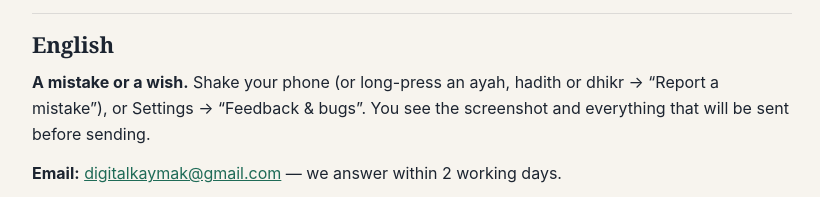
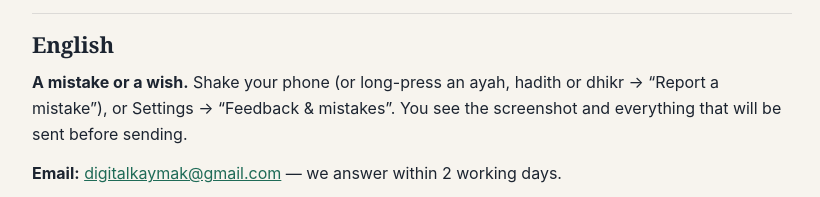
Before and after one commit to be2clack/sirat-privacy, a plain HTML site: page support.html in a window 1280 px wide. Shown: the part 887-1084 px from the top of the page, without its empty margins (228-1048 px from the left). Drawn offline with Linux system fonts and the light colour scheme.

Commit message:
Support: exact English label

```diff
--- a/support.html
+++ b/support.html
@@ -29,7 +29,7 @@ p{margin:0 0 14px} strong{font-weight:650} a{color:var(--acc)}
 <p><strong>Время намаза.</strong> В настройках выберите город, мазхаб и метод расчёта; у каждого намаза есть поправка ±15 минут.</p>
 </section>
 <section id="en" lang="en"><h2>English</h2>
-<p><strong>A mistake or a wish.</strong> Shake your phone (or long-press an ayah, hadith or dhikr → “Report a mistake”), or Settings → “Feedback &amp; bugs”. You see the screenshot and everything that will be sent before sending.</p>
+<p><strong>A mistake or a wish.</strong> Shake your phone (or long-press an ayah, hadith or dhikr → “Report a mistake”), or Settings → “Feedback &amp; mistakes”. You see the screenshot and everything that will be sent before sending.</p>
 <p><strong>Email:</strong> <a href="mailto:digitalkaymak@gmail.com">digitalkaymak@gmail.com</a> — we answer within 2 working days.</p>
 <p><strong>Account.</strong> Signing in is optional and only with Apple (Sign in with Apple). Settings → “Account”: change your name, sign out, delete the account.</p>
 <p><strong>Prayer times.</strong> In Settings choose your city, madhab and calculation method; every prayer has a ±15 minute adjustment.</p>
```
